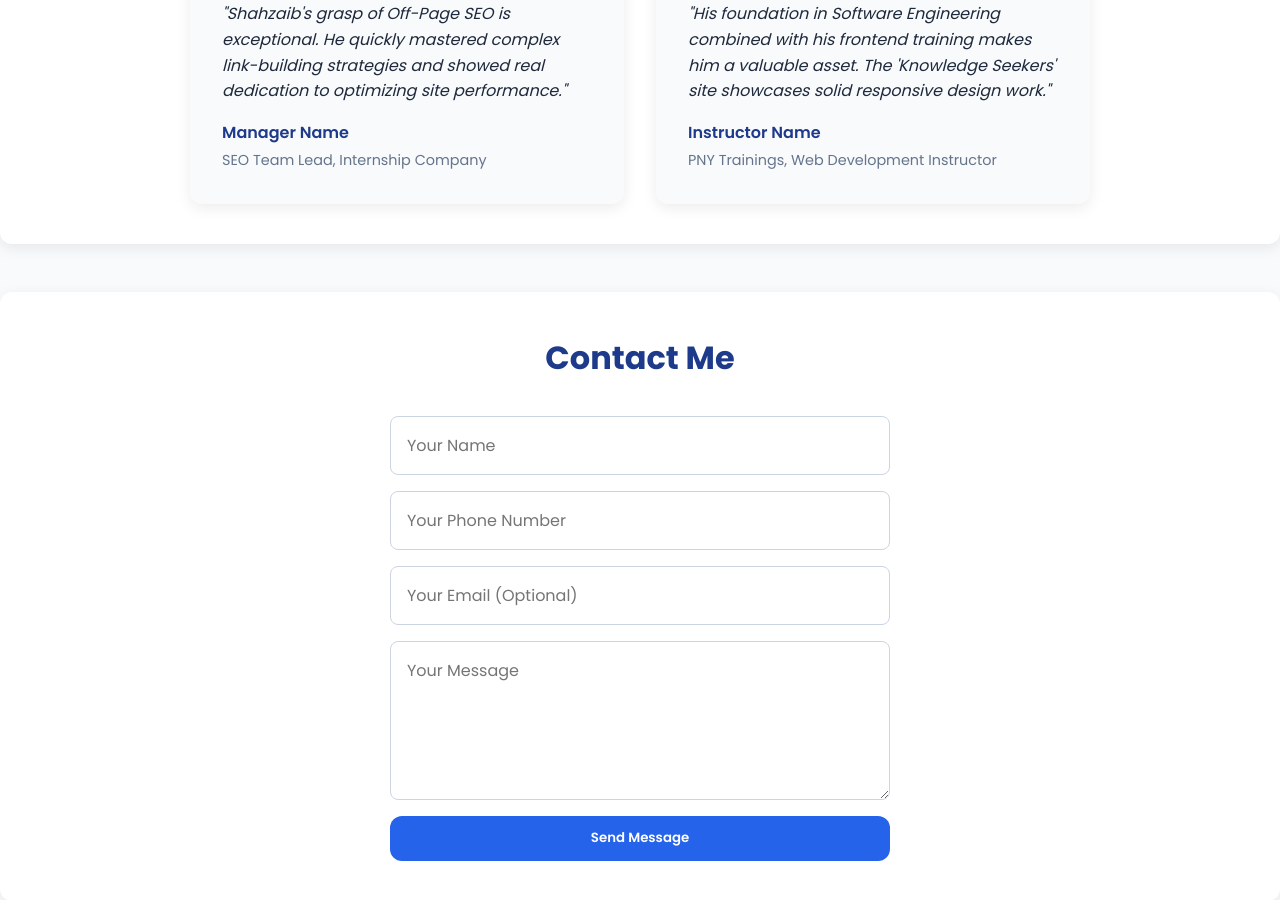
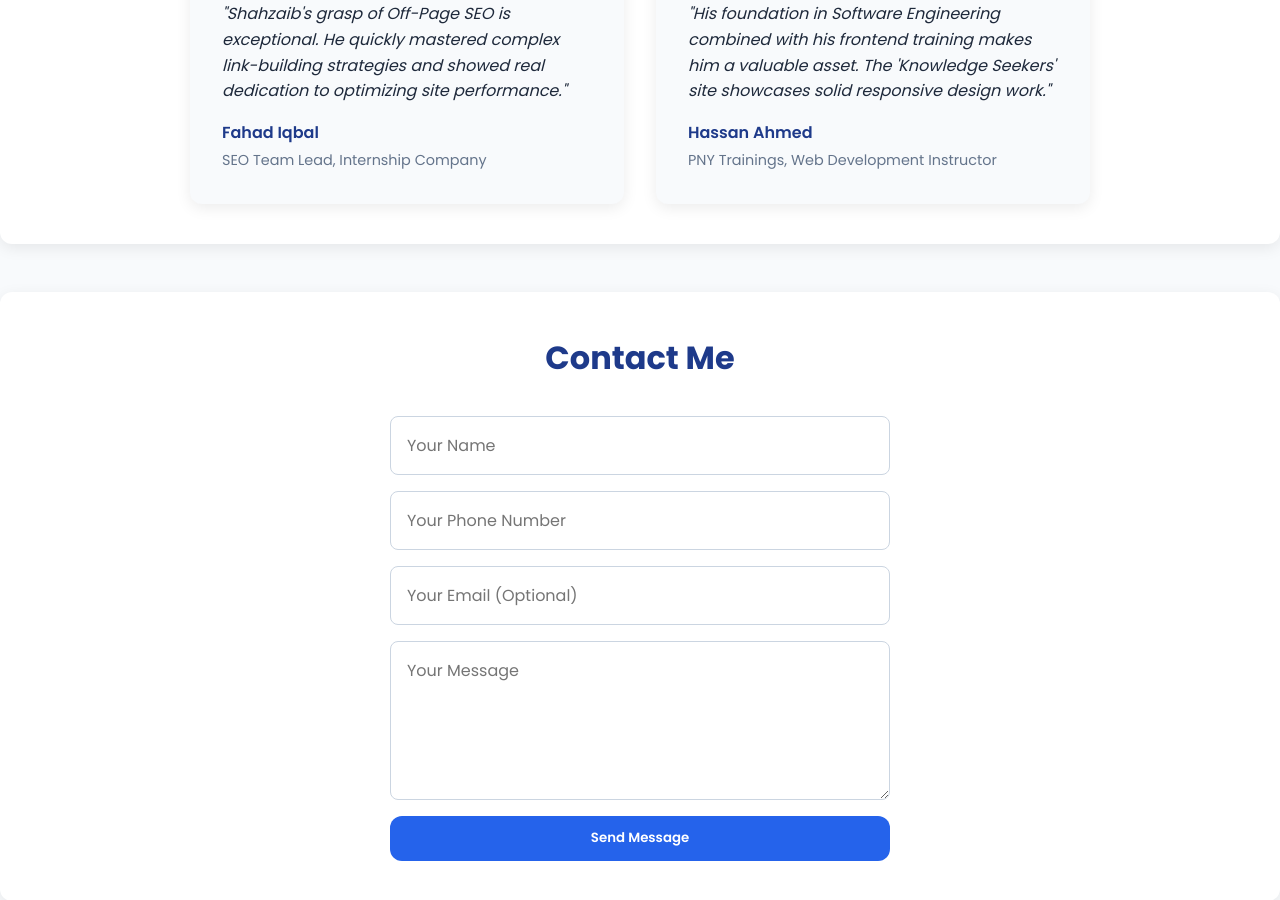
Before and after one commit to shahzaib99tech/Portfolio-updated, a plain HTML site: page index.html in a window 1280 px wide. Shown: the part 1960-2860 px from the top of the page. Drawn offline with Linux system fonts and the light colour scheme.

Commit message:
index.html

```diff
--- a/index.html
+++ b/index.html
@@ -693,7 +693,7 @@
                 <p class="testimonial-text">
                     "Shahzaib's grasp of Off-Page SEO is exceptional. He quickly mastered complex link-building strategies and showed real dedication to optimizing site performance."
                 </p>
-                <p class="testimonial-author">Manager Name</p>
+                <p class="testimonial-author">Fahad Iqbal</p>
                 <p class="testimonial-role">SEO Team Lead, Internship Company</p>
             </div>
             <div class="testimonial-card">
@@ -701,7 +701,7 @@
                 <p class="testimonial-text">
                     "His foundation in Software Engineering combined with his frontend training makes him a valuable asset. The 'Knowledge Seekers' site showcases solid responsive design work."
                 </p>
-                <p class="testimonial-author">Instructor Name</p>
+                <p class="testimonial-author">Hassan Ahmed</p>
                 <p class="testimonial-role">PNY Trainings, Web Development Instructor</p>
             </div>
         </div>
```
